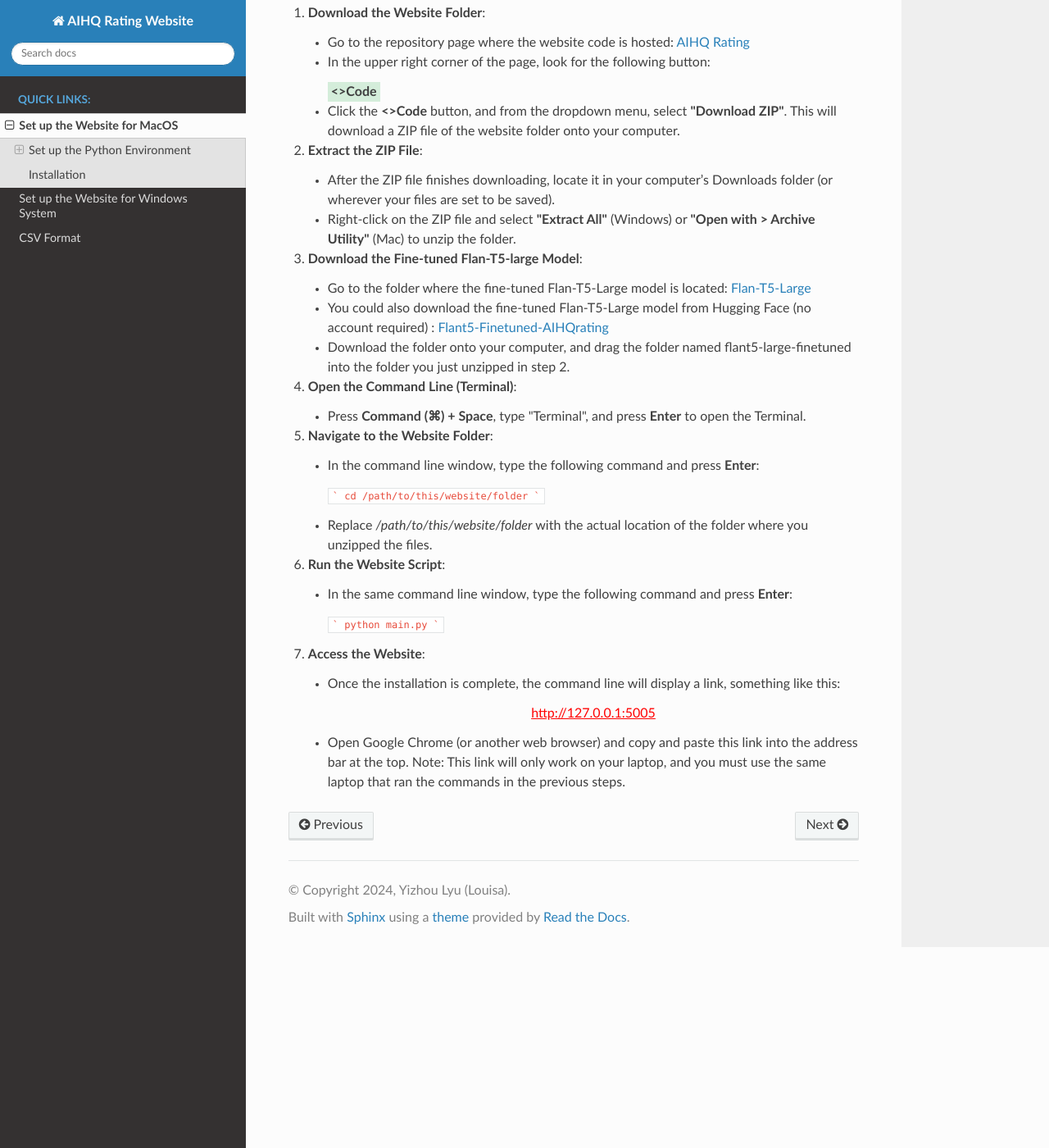
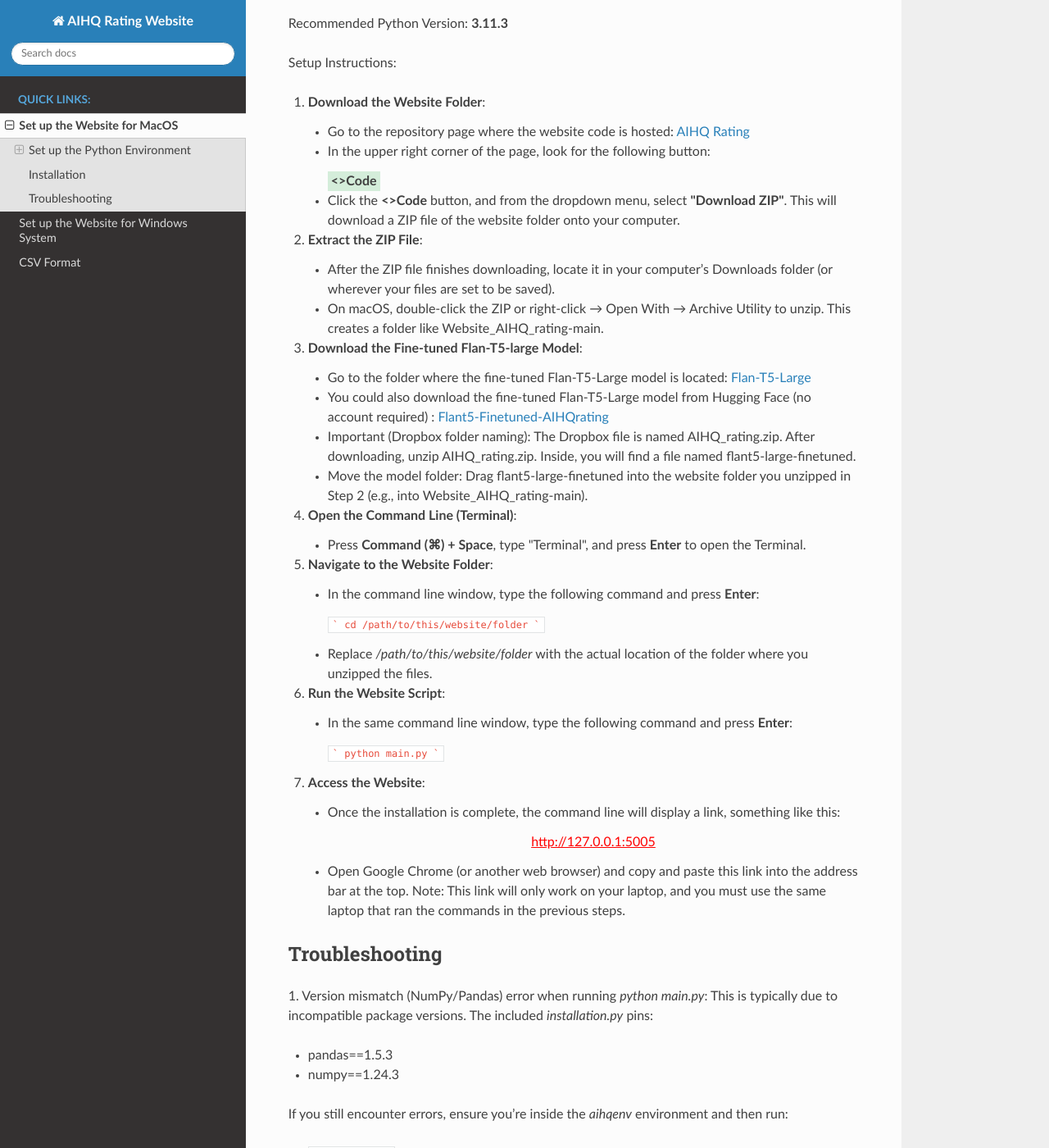
Before and after one commit to lyulouisa/Website_AIHQ_rating, a Sphinx documentation site: the page built from docs/source/mac.rst, in a window 1280 px wide and 1400 px high, scrolled down 1356 px. Shown: the whole window at 82% size. Built offline with Sphinx 7.4.7 and the Read the Docs theme 3.1.0, drawn with Linux system fonts in a browser that asks for light colours; some of the changed text lies outside the part shown.

Commit message:
Update mac.rst

````diff
--- a/docs/source/mac.rst
+++ b/docs/source/mac.rst
@@ -18,7 +23,14 @@
        - Press **Command (⌘) + Space**, type **Terminal**, and press Enter to open Terminal.
 
      - In the terminal, run the installer script by typing the following command:
-        ```bash Miniconda3-latest-MacOSX-x86_64.sh```
+        - **Apple Silicon (ARM64):**
+          ```
+          bash Miniconda3-latest-MacOSX-arm64.sh
+          ```
+        - **Intel (x86_64):**
+          ```
+          bash Miniconda3-latest-MacOSX-x86_64.sh
+          ```
 
      - Follow the prompts and agree to the license terms.
      - Allow the installer to initialize Miniconda (usually by adding it to your shell's PATH).
@@ -83,13 +95,14 @@
 2. **Extract the ZIP File**:
 
    - After the ZIP file finishes downloading, locate it in your computer’s Downloads folder (or wherever your files are set to be saved).
-   - Right-click on the ZIP file and select **"Extract All"** (Windows) or **"Open with > Archive Utility"** (Mac) to unzip the folder.
+   - On macOS, double-click the ZIP or right-click → Open With → Archive Utility to unzip. This creates a folder like Website_AIHQ_rating-main.
 
 3. **Download the Fine-tuned Flan-T5-large Model**:
 
    - Go to the folder where the fine-tuned Flan-T5-Large model is located: `Flan-T5-Large <https://www.dropbox.com/scl/fi/8knvlq83r9j031axqiqq7/AIHQ_rating.zip?rlkey=y67szv1n77j0y2qfi7a2q7n3q&e=1&st=2s9qaj9g&dl=0>`__
    - You could also download the fine-tuned Flan-T5-Large model from Hugging Face (no account required) : `Flant5-Finetuned-AIHQrating <https://huggingface.co/lyulouisaa/flant5-finetuned-aihqrating>`__
-   - Download the folder onto your computer, and drag the folder named flant5-large-finetuned into the folder you just unzipped in step 2.
+   - Important (Dropbox folder naming): The Dropbox file is named AIHQ_rating.zip. After downloading, unzip AIHQ_rating.zip. Inside, you will find a file named flant5-large-finetuned.
+   - Move the model folder: Drag flant5-large-finetuned into the website folder you unzipped in Step 2 (e.g., into Website_AIHQ_rating-main).
 
 4. **Open the Command Line (Terminal)**:
 
@@ -124,3 +137,35 @@
         </div>
 
    - Open Google Chrome (or another web browser) and copy and paste this link into the address bar at the top. Note: This link will only work on your laptop, and you must use the same laptop that ran the commands in the previous steps.
+
+
+Troubleshooting
+---------------
+
+1. Version mismatch (NumPy/Pandas) error when running `python main.py`:
+This is typically due to incompatible package versions. The included `installation.py` pins:
+
+- pandas==1.5.3
+- numpy==1.24.3
+
+If you still encounter errors, ensure you’re inside the `aihqenv` environment and then run:
+
+     ```
+     python -V
+     ```
+
+Confirm it shows Python 3.11.3. Next, reinstall the pinned packages:
+
+     ```
+     python -m pip uninstall -y pandas
+     python -m pip install pandas==1.5.3
+     python -m pip install numpy==1.24.3
+     ```
+Then try:
+
+     ```
+     python main.py
+     ```
+
+2. Model folder not found:
+Double-check that `flant5-large-finetuned` is inside your website folder (e.g., `Website_AIHQ_rating-main/flant5-large-finetuned`).
````
Also changed, not shown: other parts of docs/source/mac.rst (+6 -1 lines).
